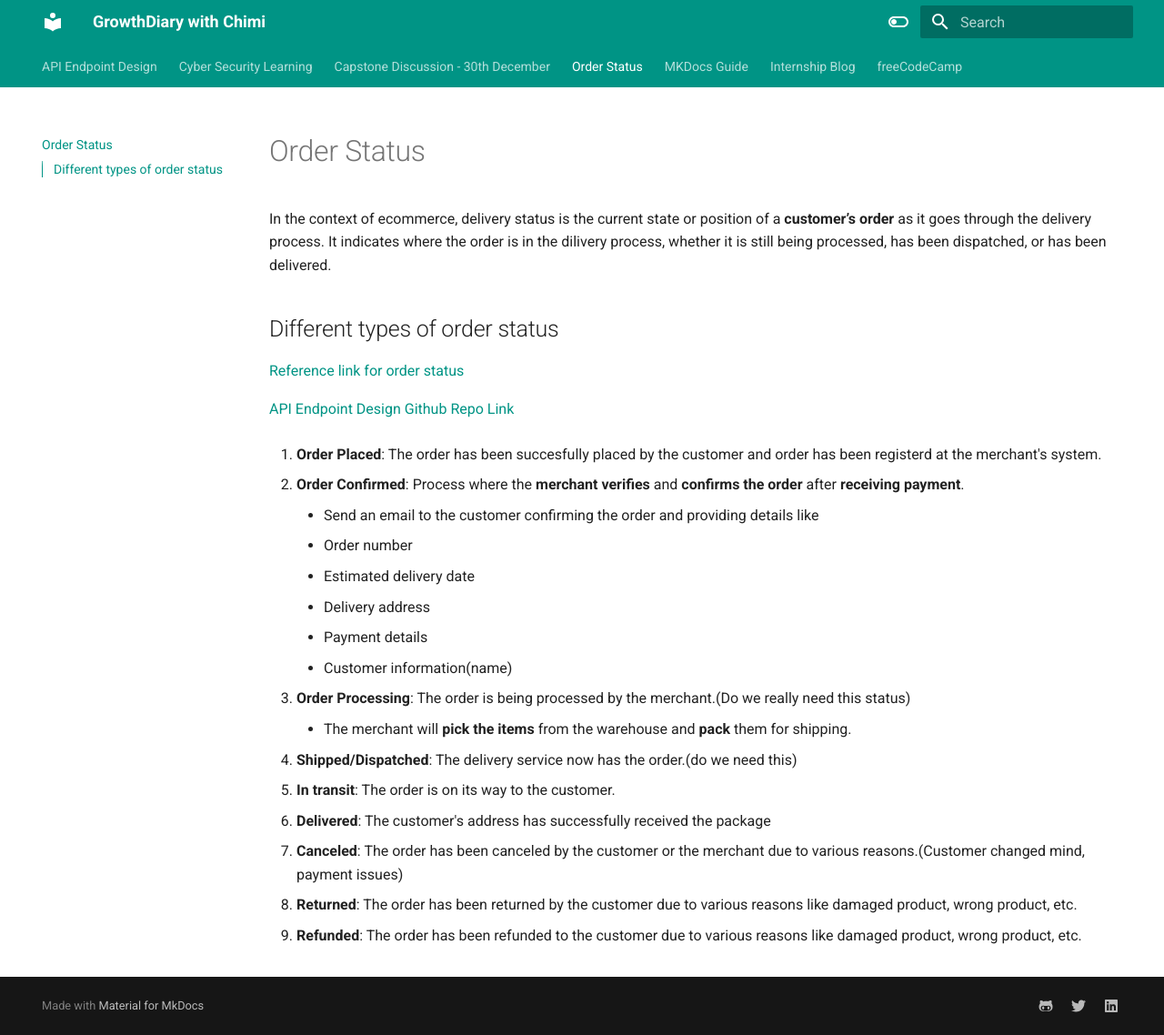
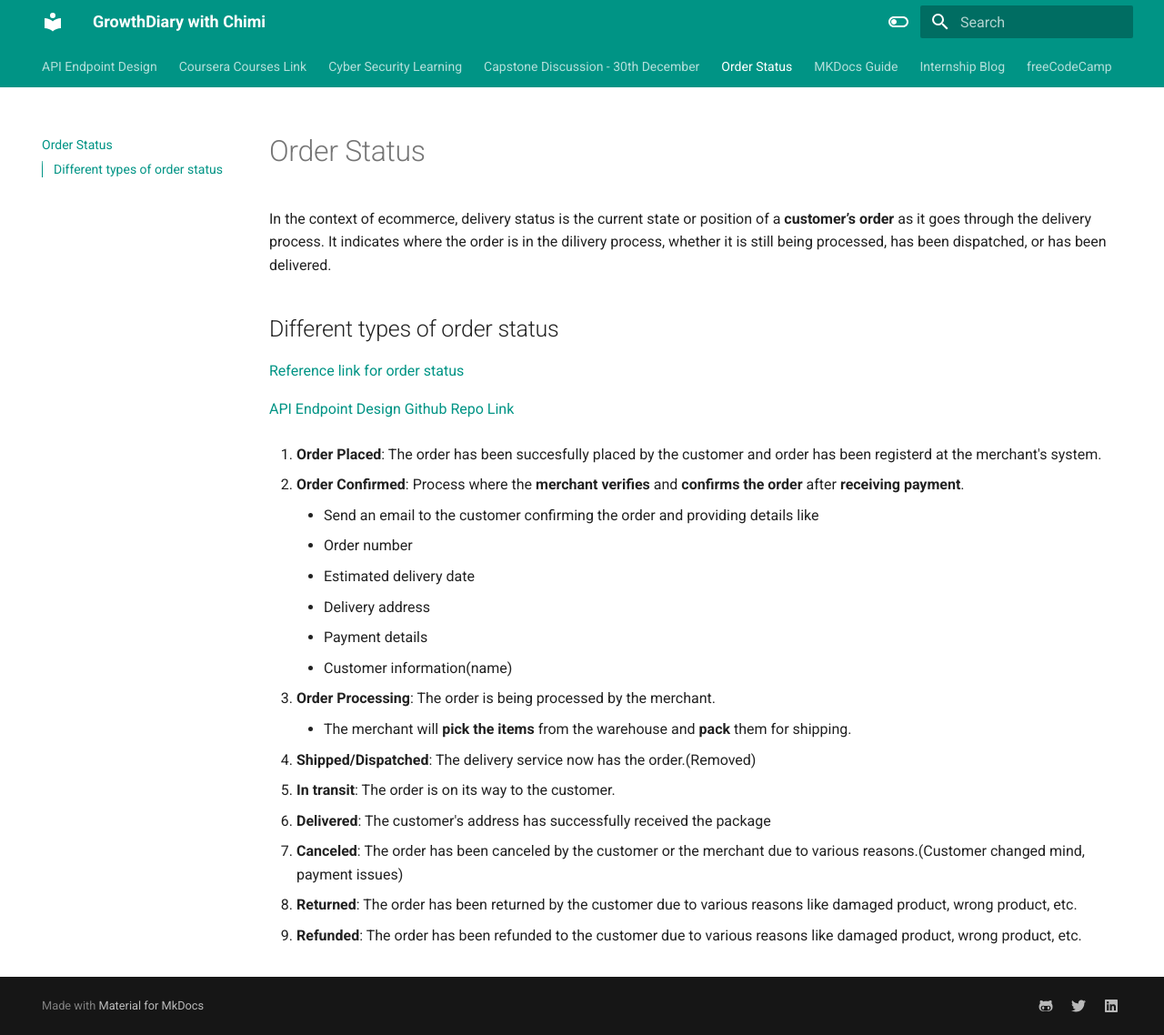
Before and after one commit to CR-CGyeltshen/GrowthDiary, an MkDocs documentation site: the page built from docs/orderStatus.md, in a window 1280 px wide and 1138 px high. Shown: the whole window at 91% size. Built offline with MkDocs 1.6.1 and Material for MkDocs 9.7.7, drawn with Linux system fonts in a browser that asks for light colours.

Commit message:
new epiendpoint

```diff
--- a/docs/orderStatus.md
+++ b/docs/orderStatus.md
@@ -24,9 +24,9 @@ It indicates where the order is in the dilivery process, whether it is still bei
     3. Delivery address
     4. Payment details
     5. Customer information(name)
-2. **Order Processing**: The order is being processed by the merchant.(Do we really need this status)
+2. **Order Processing**: The order is being processed by the merchant.
     - The merchant will **pick the items** from the warehouse and **pack** them for shipping.
-3. **Shipped/Dispatched**: The delivery service now has the order.(do we need this)
+3. **Shipped/Dispatched**: The delivery service now has the order.(Removed)
 
 4. **In transit**: The order is on its way to the customer.
 
```
Also changed, not shown: docs/CoursesLink.md (added, +53 -0 lines).
